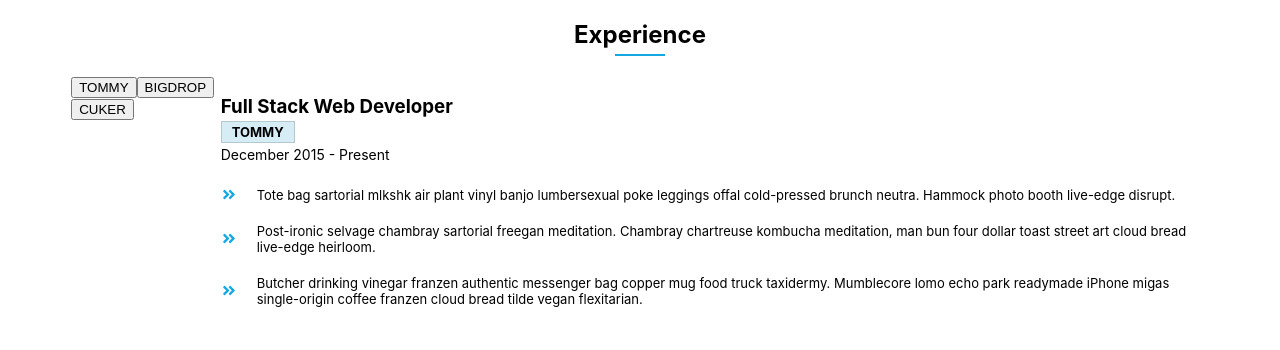
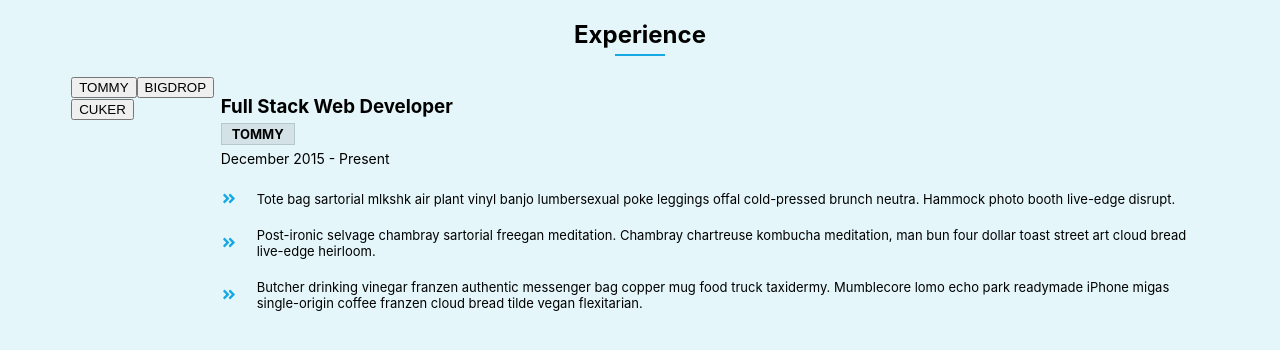
Before and after one commit to LaurenCummings/tab-project, a React (Vite) app: page / in a window 1280 px wide. Shown: the top 350 px of the page. Built offline with nearby package versions, Linux system fonts and the light colour scheme.

Commit message:
Changed background color

```diff
--- a/src/App.css
+++ b/src/App.css
@@ -1,4 +1,5 @@
 body {
+    background-color: rgb(228, 246, 250);
     font-family: -apple-system, BlinkMacSystemFont, 'Segoe UI', Roboto, Oxygen,
     Ubuntu, Cantarell, 'Open Sans', 'Helvetica Neue', sans-serif;
 }
@@ -22,12 +23,12 @@ body {
 }
 
 .job-info h3 {
-    margin-bottom: 3px;
+    margin-bottom: 5px;
 }
 
 .job-info h4 {
     font-size: 13px;
-    background-color: rgb(215, 237, 245);
+    background-color: rgb(212, 226, 231);
     padding: 2px 10px;
     display: inline-block;
     margin: 0;
@@ -36,7 +37,7 @@ body {
 
 .job-date {
     font-size: 14px;
-    margin-top: 3px;
+    margin-top: 5px;
 }
 
 .job-desc {
```
